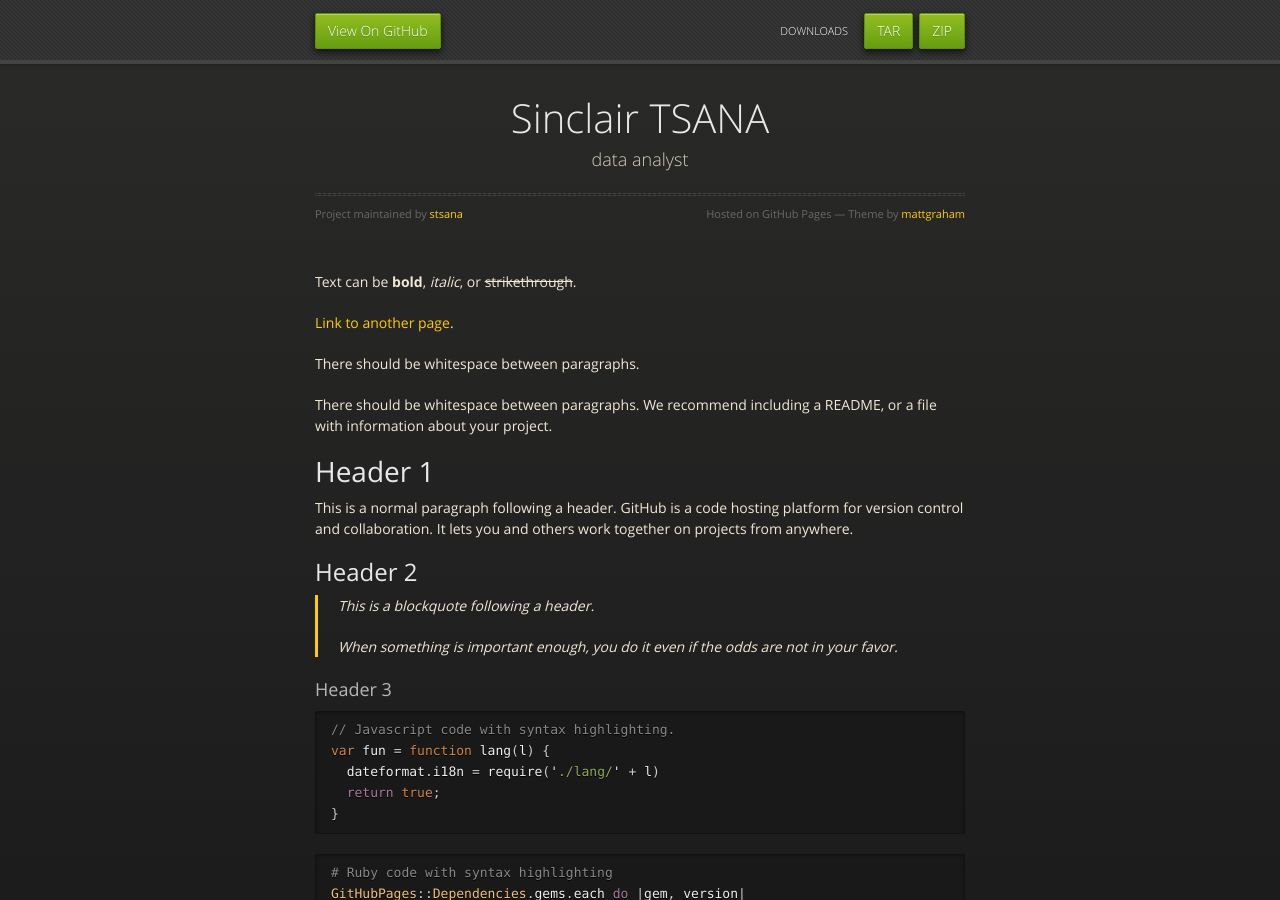
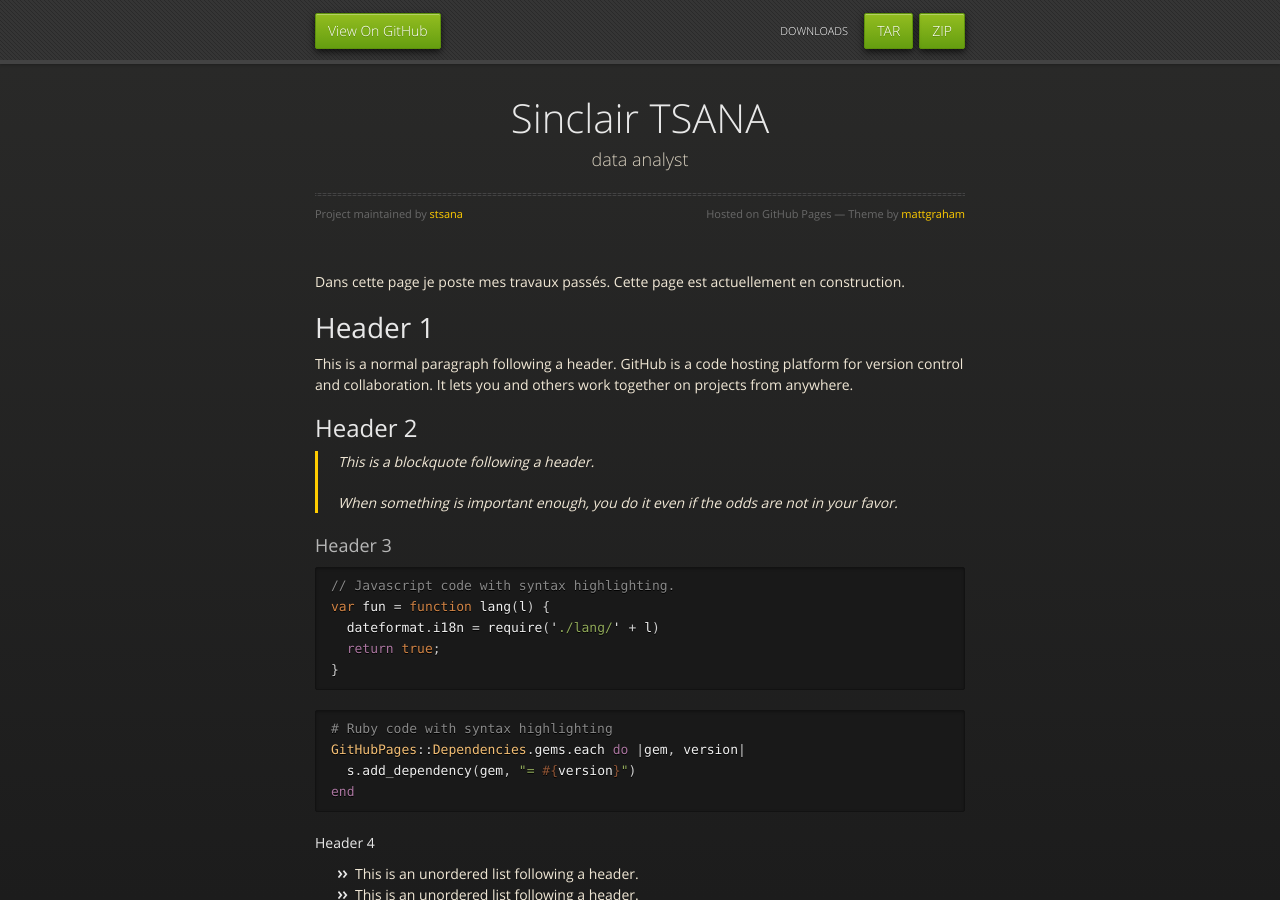
Before and after one commit to stsana/stsana.github.io, a Jekyll site: the page built from index.md, in a window 1280 px wide and 900 px high. Built offline with Jekyll 4.4.1, drawn with Linux system fonts in a browser that asks for light colours.

Commit message:
Update index.md

```diff
--- a/index.md
+++ b/index.md
@@ -2,13 +2,7 @@
 layout: default
 ---
 
-Text can be **bold**, _italic_, or ~~strikethrough~~.
-
-[Link to another page](./another-page.html).
-
-There should be whitespace between paragraphs.
-
-There should be whitespace between paragraphs. We recommend including a README, or a file with information about your project.
+Dans cette page je poste mes travaux passés. Cette page est actuellement en construction.
 
 # Header 1
 
```
